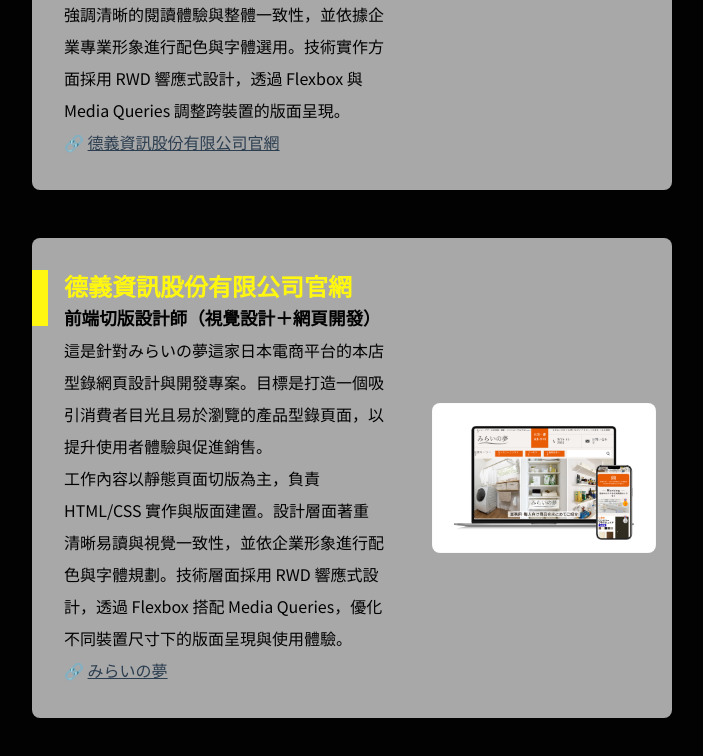
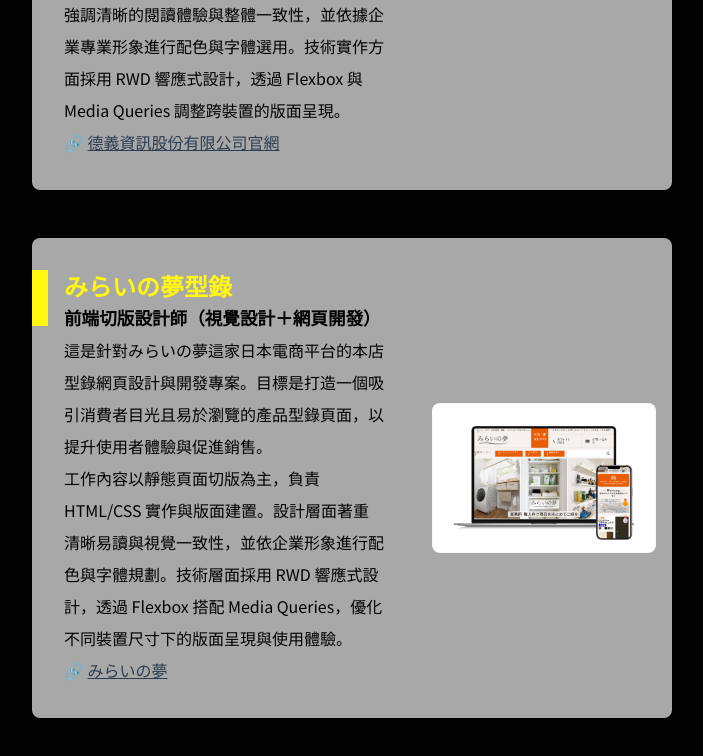
Before and after one commit to harrychiHu/project-construction-company, a plain HTML site: page projects.html in a window 1280 px wide. Shown: the part 1592-2348 px from the top of the page, without its empty margins (288-991 px from the left). Drawn offline with nearby package versions, Linux system fonts and the light colour scheme; a web font is replaced by a local one.

Commit message:
260226_修改專案

```diff
--- a/projects.html
+++ b/projects.html
@@ -150,7 +150,7 @@
           </div>
           <div class="projects__card">
             <div class="projects__card--header">
-              <h4>德義資訊股份有限公司官網</h4>
+              <h4>みらいの夢型錄</h4>
               <h5>前端切版設計師（視覺設計＋網頁開發）</h5>
               <p>
                 這是針對みらいの夢這家日本電商平台的本店型錄網頁設計與開發專案。目標是打造一個吸引消費者目光且易於瀏覽的產品型錄頁面，以提升使用者體驗與促進銷售。
```
